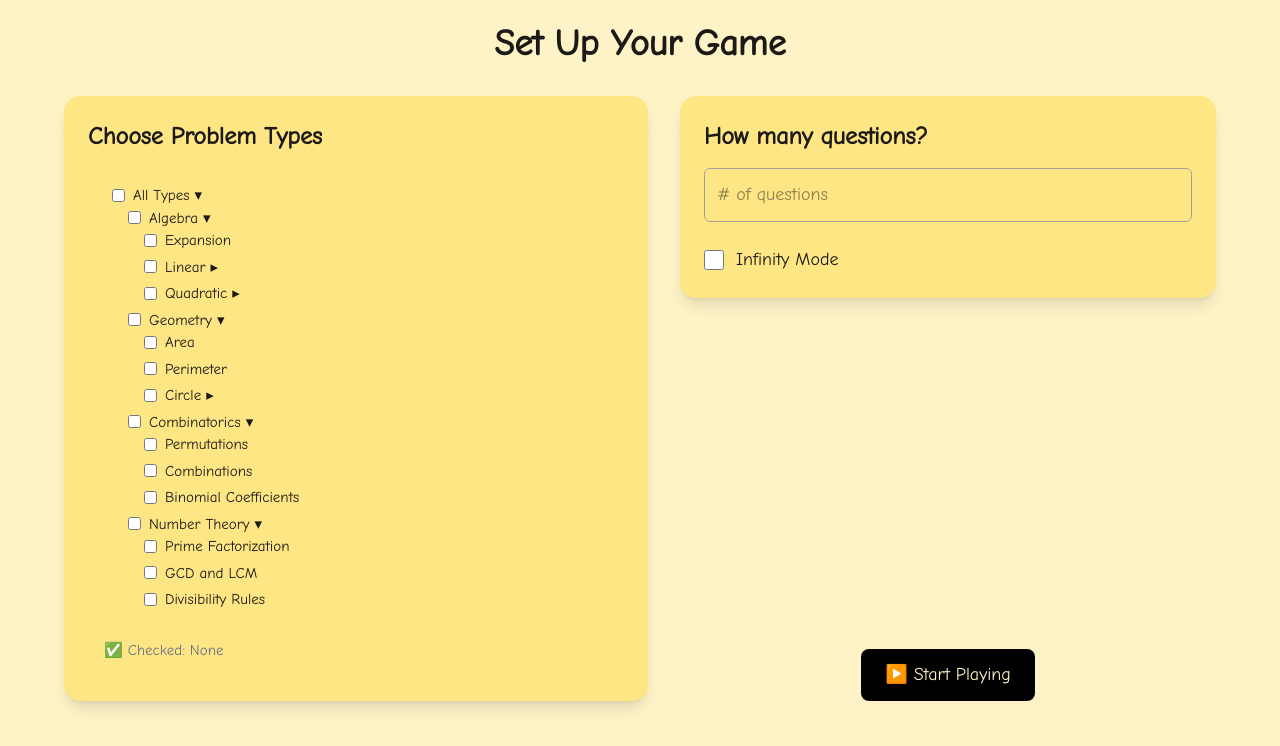
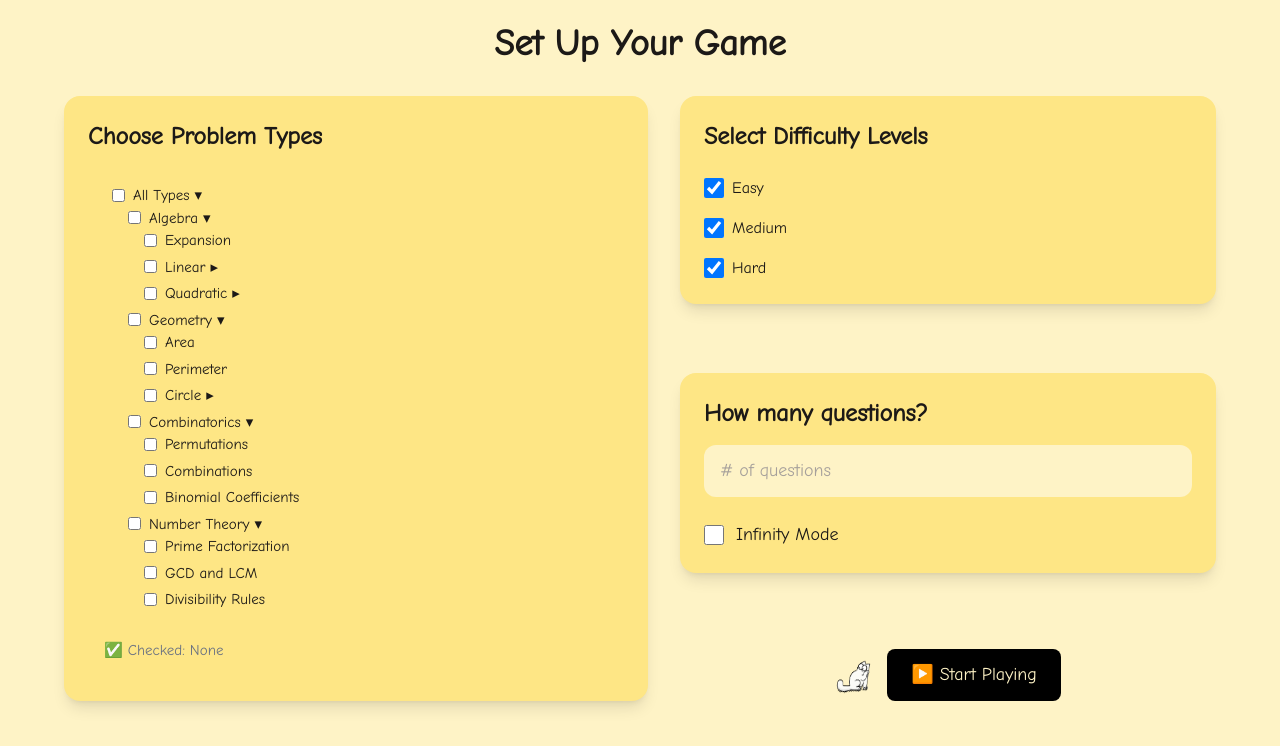
Before and after one commit to suniyao/freedom-week, a Next.js app: page /play in a window 1280 px wide. Shown: the top 746 px of the page. Built offline with nearby package versions, Linux system fonts and the light colour scheme.

Commit message:
implemented frontend check if all the inputs are valid, also add a cute cat pointing right to start the game button gif

```diff
--- a/src/app/components/play/SetUp.tsx
+++ b/src/app/components/play/SetUp.tsx
@@ -3,10 +3,43 @@
 import ProblemTypeMenu from "./ProblemTypeMenu";
 import {useState} from "react";
 import {usePlaySession} from "@/app/components/play/PlaySessionContext";
+import Image from "next/image";
 
 export default function SetUp(props: {onStart: VoidFunction}) {
     //const [infinityMode, setInfinityMode] = useState(false);
     const playSession = usePlaySession();
+    const [questionCount, setQuestionCount] = useState<number>(0);
+    const [error, setError] = useState<string>("");
+
+    const handleStart = () => {
+      setError("");
+
+      const selectedTypes = playSession.questionTypes;
+      const selectedDiffs = playSession.difficulties;
+
+      const atLeastOneType = selectedTypes && Object.values(selectedTypes).some((v) => v);
+      const atLeastOneDiff = Object.values(selectedDiffs).some((v) => v);
+      const validQuestionCount = playSession.playMode === "infinity" || questionCount >= 1;
+
+      if (!atLeastOneDiff) {
+        setError("Please select at least one difficulty level.");
+        return;
+      }
+      if (!atLeastOneType) {
+        setError("Please select at least one problem type.");
+        return;
+      }
+      if (!validQuestionCount) {
+        setError("Please enter a valid number of questions (1 or more).");
+        return;
+      }
+
+      if (validQuestionCount) {
+        playSession.setNumberOfQuestions(questionCount);
+      }
+      props.onStart();
+    }
+
     return (
         <div className="w-full min-h-screen flex flex-col bg-amber-100 text-stone-900 p-6 gap-8">
             <h1 className="text-4xl font-bold text-center">Set Up Your Game</h1>
@@ -20,14 +53,55 @@ export default function SetUp(props: {onStart: VoidFunction}) {
                 {/* Right Panel - Settings */}
                 <div className="flex flex-col justify-between flex-1 gap-6">
                     <div className="bg-amber-200 p-6 rounded-2xl shadow-lg flex flex-col gap-4">
+                      <h2 className="text-2xl font-semibold">Select Difficulty Levels</h2>
+                        <div className="flex flex-col gap-4 mt-2">
+                            <label className="flex items-center gap-2">
+                                <input
+                                    type="checkbox"
+                                    checked={playSession.difficulties.easy}
+                                    onChange={(e) => playSession.setDifficulties({...playSession.difficulties, easy: e.target.checked})}
+                                    className="w-5 h-5 text-lg"
+                                />
+                                Easy
+                            </label>
+                            <label className="flex items-center gap-2">
+                                <input
+                                    type="checkbox"
+                                    checked={playSession.difficulties.medium}
+                                    onChange={(e) => playSession.setDifficulties({...playSession.difficulties, medium: e.target.checked})}
+                                    className="w-5 h-5 text-lg"
+                                />
+                                Medium
+                            </label>
+                            <label className="flex items-center gap-2">
+                                <input
+                                    type="checkbox"
+                                    checked={playSession.difficulties.hard}
+                                    onChange={(e) => playSession.setDifficulties({...playSession.difficulties, hard: e.target.checked})}
+                                    className="w-5 h-5 text-lg"
+                                />
+                                Hard
+                            </label>
+                        </div>
+                    </div>
+                    <div className="bg-amber-200 p-6 rounded-2xl shadow-lg flex flex-col gap-4">
                         <h2 className="text-2xl font-semibold">How many questions?</h2>
                         <input
-                            type="number"
-                            placeholder="# of questions"
-                            disabled={playSession.playMode === "infinity"}
-                            className={`p-3 rounded-md border border-stone-400 focus:outline-none focus:ring-2 focus:ring-black w-full text-lg ${
-                                playSession.playMode === "infinity" ? 'bg-gray-200 text-gray-500 cursor-not-allowed' : ''
-                            }`}
+                          type="number"
+                          placeholder="# of questions"
+                          disabled={playSession.playMode === "infinity"}
+                          min="1"
+                          className={`
+                            w-full px-4 py-3
+                            rounded-xl
+                            text-lg
+                            focus:outline-none focus:ring-2 focus:ring-amber-400 focus:border-amber-500
+                            placeholder:text-stone-400
+                            bg-amber-100 text-stone-900
+                            disabled:bg-stone-200 disabled:text-stone-500 disabled:cursor-not-allowed
+                            border-stone-300
+                          `}
+                          onChange={(e) => setQuestionCount(parseInt(e.target.value))}
                         />
                         <div className="flex items-center gap-3 mt-2">
                             <input
@@ -42,10 +116,20 @@ export default function SetUp(props: {onStart: VoidFunction}) {
                         </div>
                     </div>
 
+                    {error && (
+                        <div className="text-red-600 text-center font-medium">
+                            {error}
+                        </div>
+                    )}
+
                     <div className="mt-2 flex justify-center">
+                      <Image src={"/assets/cat_pointing_right.gif"}
+                        width={40}
+                        height={32}
+                        alt="cat pointing right"/>
                         <button
-                            onClick={props.onStart}
-                            className="px-6 py-3 text-lg font-medium bg-black text-amber-100 rounded-lg hover:bg-amber-300 hover:text-black transition-all duration-200"
+                            onClick={handleStart}
+                            className="px-6 py-3 ml-3 text-lg font-medium bg-black text-amber-100 rounded-lg hover:bg-amber-300 hover:text-black transition-all duration-200"
                         >
                             ▶️ Start Playing
                         </button>
```
Also changed, not shown: public/assets/cat_pointing_right.gif (added).
